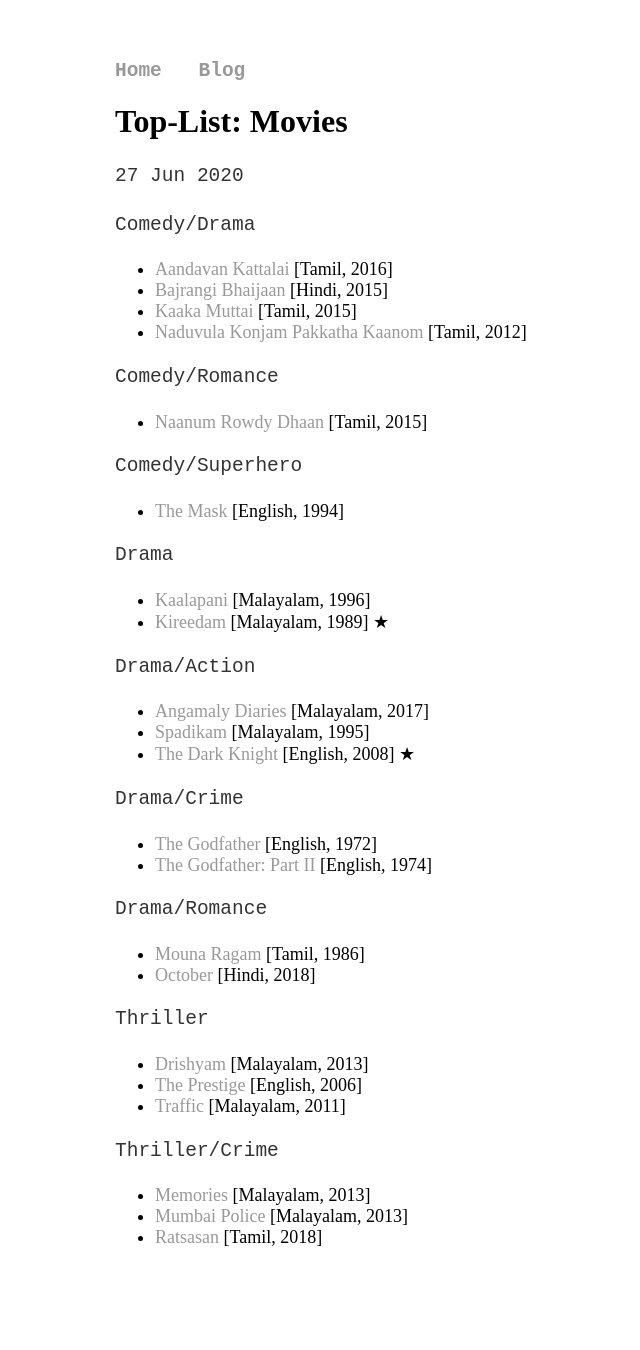
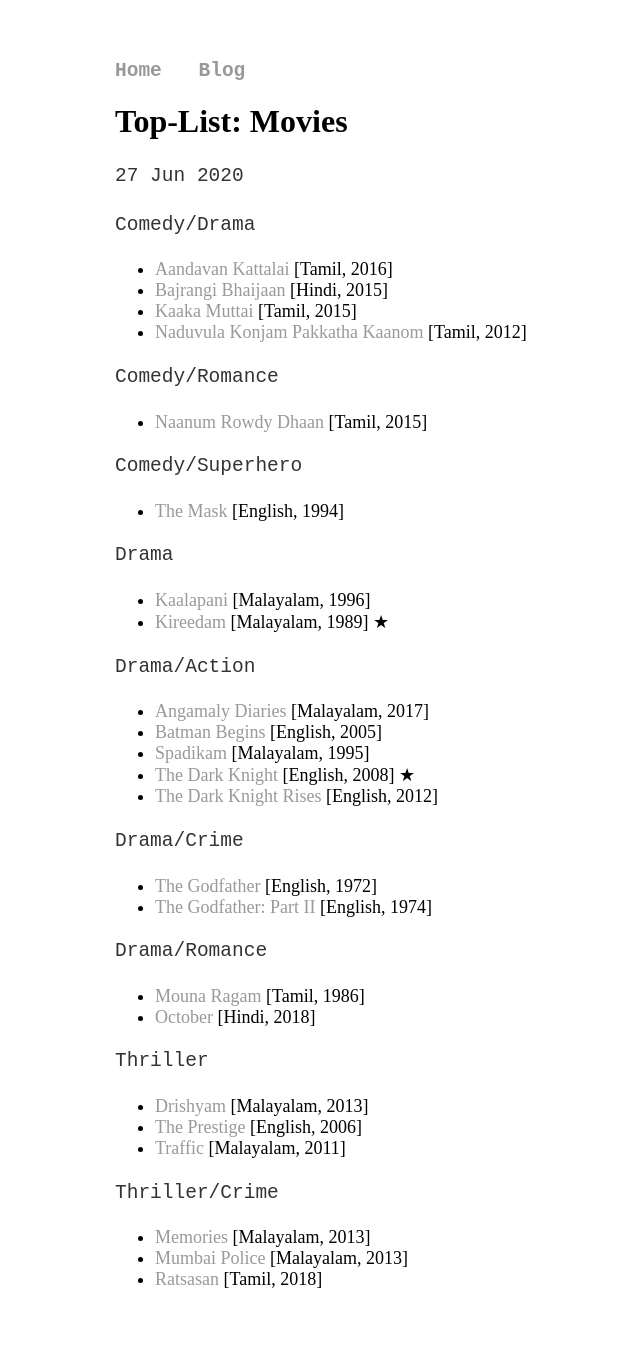
Before and after one commit to joe019/joe019.github.io, a Jekyll site: the page built from _posts/2020-06-27-movies.md, in a window 1280 px wide. Shown: the whole page, without its empty margins (45-685 px from the left). Built offline with Jekyll 4.4.1, drawn with Linux system fonts in a browser that asks for light colours; before the commit the page ends 1308 px from its top, so only the background shows below that.

Commit message:
Update 2020-06-27-movies.md

```diff
--- a/_posts/2020-06-27-movies.md
+++ b/_posts/2020-06-27-movies.md
@@ -22,8 +22,10 @@
 
 Drama/Action
 * [Angamaly Diaries](https://www.youtube.com/watch?v=9mRG1GVxtkY) [Malayalam, 2017]
+* [Batman Begins](https://www.primevideo.com/detail/0P9EP6QWO8S60WBB7030KAV4Z7) [English, 2005]
 * [Spadikam](https://www.hotstar.com/in/movies/spadikam/1000160352) [Malayalam, 1995]
 * [The Dark Knight](https://www.primevideo.com/detail/0QSTXR0EXWWYI4D3UGMLFM4A0Q) [English, 2008] &#9733;
+* [The Dark Knight Rises](https://www.primevideo.com/detail/0HX4ZJ73JRAEWPVUE5ZA7ALIIX) [English, 2012]
 
 Drama/Crime
 * [The Godfather](https://www.primevideo.com/detail/0KZWS1PUOY12ZSOC1ENY7F2COB) [English, 1972]
```
